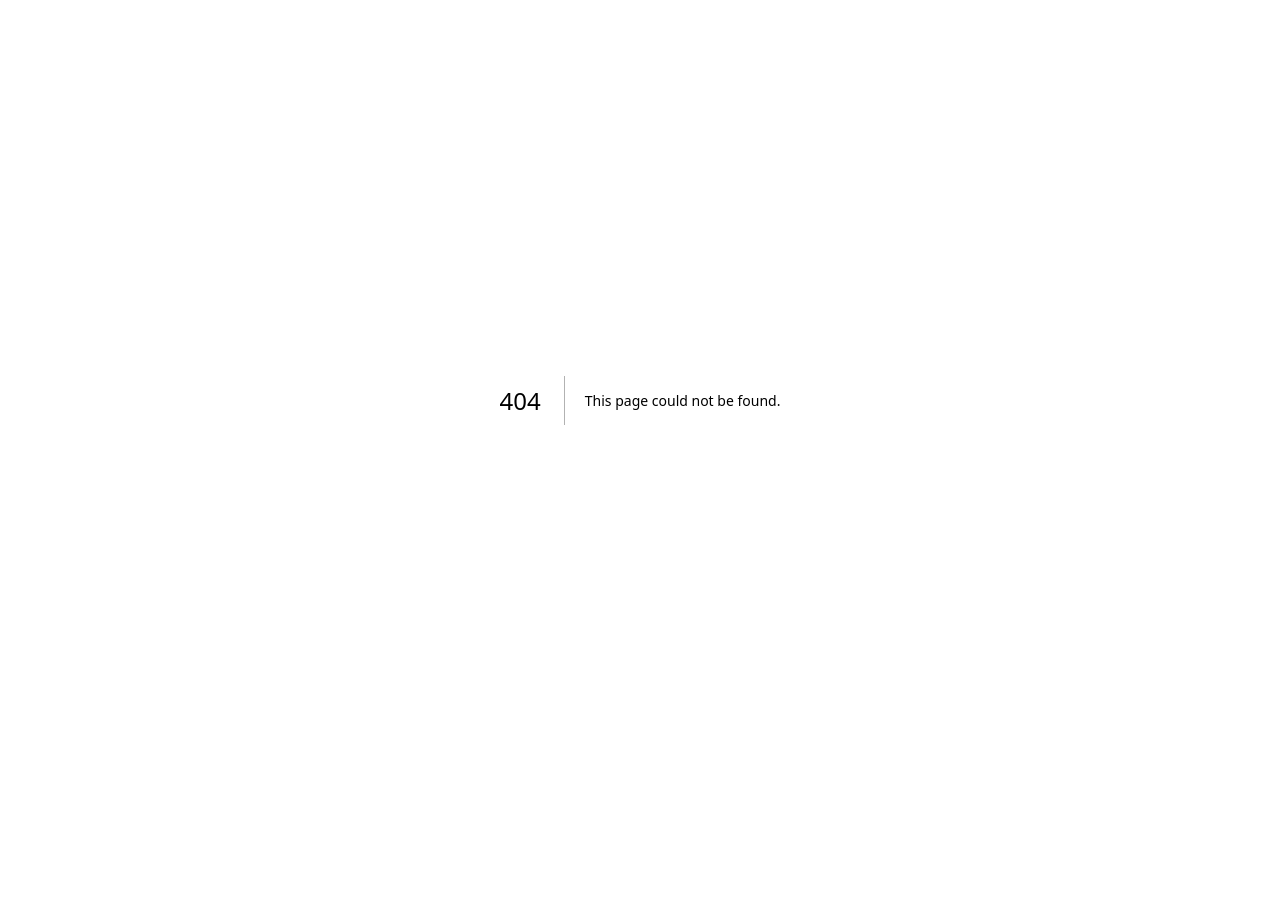
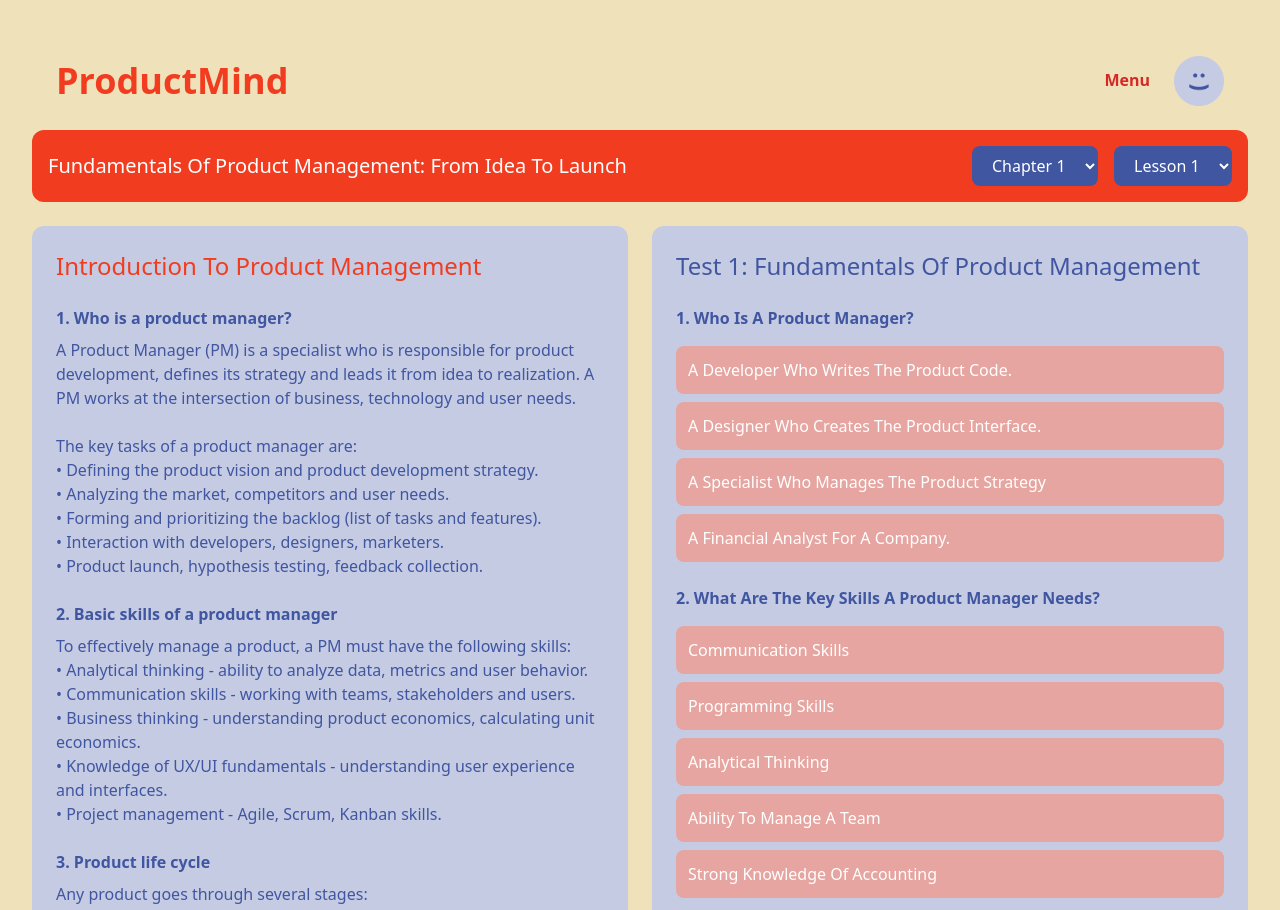
Before and after one commit to AstreaA/productmind, a Next.js app: page /courses/1 in a window 1280 px wide. Before the commit this address had no page. Shown: the top 910 px of the page. Before the commit the page ends 800 px from the top, so only its background shows below. Built offline with nearby package versions, Linux system fonts and the light colour scheme.

Commit message:
update course page

```diff
--- a/next.config.mjs
+++ b/next.config.mjs
@@ -2,9 +2,15 @@
 const nextConfig = {
   images: {
     domains: [],
+    unoptimized: true,
+    remotePatterns: [
+      {
+        protocol: 'https',
+        hostname: '**',
+      },
+    ],
   },
   output: 'export'
-
 };
 
 export default nextConfig;
--- a/src/app/components/Navbar.js
+++ b/src/app/components/Navbar.js
@@ -9,7 +9,7 @@ export default function Navbar() {
         <h1 className="text-4xl font-bold text-[#f13c20]">ProductMind</h1>
         <div className="flex gap-4 text-[#d62828] font-bold">
           <a href="#" className="hover:underline mr-2 mt-3">Menu</a>
-          <Image src="/menu.png" alt="Menu" width={50} height={50} />
+          <Image src="/images/menu.png" alt="Menu" width={50} height={50} />
 
         </div>
 
--- /dev/null
+++ b/src/app/courses/[id]/CourseContent.js
@@ -0,0 +1,174 @@
+"use client";
+import { useParams } from 'next/navigation';
+import Navbar from '../../components/Navbar.js';
+import Image from 'next/image';
+
+export default function CourseContent() {
+  const params = useParams();
+  const courseId = params.id;
+
+  const course = {
+    id: courseId,
+    title: 'Fundamentals Of Product Management: From Idea To Launch',
+    currentChapter: 'Chapter 1',
+    currentLesson: 'Lesson 1',
+    content: {
+      title: 'Introduction To Product Management',
+      sections: [
+        {
+          title: '1. Who is a product manager?',
+          content: `A Product Manager (PM) is a specialist who is responsible for product development, defines its strategy and leads it from idea to realization. A PM works at the intersection of business, technology and user needs.
+
+The key tasks of a product manager are:
+• Defining the product vision and product development strategy.
+• Analyzing the market, competitors and user needs.
+• Forming and prioritizing the backlog (list of tasks and features).
+• Interaction with developers, designers, marketers.
+• Product launch, hypothesis testing, feedback collection.`
+        },
+        {
+          title: '2. Basic skills of a product manager',
+          content: `To effectively manage a product, a PM must have the following skills:
+• Analytical thinking - ability to analyze data, metrics and user behavior.
+• Communication skills - working with teams, stakeholders and users.
+• Business thinking - understanding product economics, calculating unit economics.
+• Knowledge of UX/UI fundamentals - understanding user experience and interfaces.
+• Project management - Agile, Scrum, Kanban skills.`
+        },
+        {
+          title: '3. Product life cycle',
+          content: `Any product goes through several stages:
+1. Research and idea generation - studying the market, competitors, identifying user problems.
+2. Strategy development - defining the value proposition, audience, business model.
+3. Design and development - prototyping, roadmap building, working with the team.
+4. Launch MVP (Minimum Viable Product) - testing the basic version of the product.
+5. Growth and development - gathering analytics, introducing new features, attracting users.
+6. Maturity and scaling - search for new markets, product optimization.
+7. Product sunset - if the product loses relevance, it may be withdrawn from the market.`
+        }
+      ]
+    },
+    test: {
+      title: 'Test 1: Fundamentals Of Product Management',
+      questions: [
+        {
+          question: '1. Who Is A Product Manager?',
+          options: [
+            'A Developer Who Writes The Product Code.',
+            'A Designer Who Creates The Product Interface.',
+            'A Specialist Who Manages The Product Strategy',
+            'A Financial Analyst For A Company.'
+          ]
+        },
+        {
+          question: '2. What Are The Key Skills A Product Manager Needs?',
+          options: [
+            'Communication Skills',
+            'Programming Skills',
+            'Analytical Thinking',
+            'Ability To Manage A Team',
+            'Strong Knowledge Of Accounting'
+          ]
+        },
+        {
+          question: '3. What Is An MVP?',
+          options: [
+            'Marketing Video Product',
+            'Maximum Viable Product',
+            'Multifunctional Program Version',
+            'Minimum Viable Product'
+          ]
+        }
+      ]
+    }
+  };
+
+  return (
+    <main className="min-h-screen bg-[#EFE2BA] p-8 font-sans">
+      <Navbar />
+
+      {/* Course Header */}
+      <div className="bg-[#F13C20] text-white p-4 rounded-xl mb-6 flex items-center justify-between">
+        <h1 className="text-xl">{course.title}</h1>
+        <div className="flex gap-4">
+          <select className="bg-[#4056A1] text-white px-4 py-2 rounded-lg">
+            <option>{course.currentChapter}</option>
+          </select>
+          <select className="bg-[#4056A1] text-white px-4 py-2 rounded-lg">
+            <option>{course.currentLesson}</option>
+          </select>
+        </div>
+      </div>
+
+      {/* Main Content */}
+      <div className="grid grid-cols-2 gap-6">
+        {/* Left Column - Lesson Content */}
+        <div className="bg-[#C5CBE3] rounded-xl p-6">
+          <h2 className="text-2xl text-[#F13C20] mb-6">{course.content.title}</h2>
+          {course.content.sections.map((section, index) => (
+            <div key={index} className="mb-6">
+              <h3 className="text-[#4056A1] font-semibold mb-2">{section.title}</h3>
+              <p className="text-[#4056A1] whitespace-pre-line">{section.content}</p>
+            </div>
+          ))}
+        </div>
+
+        {/* Right Column - Test */}
+        <div className="bg-[#C5CBE3] rounded-xl p-6">
+          <h2 className="text-2xl text-[#4056A1] mb-6">{course.test.title}</h2>
+          {course.test.questions.map((q, index) => (
+            <div key={index} className="mb-6">
+              <h3 className="text-[#4056A1] font-semibold mb-4">{q.question}</h3>
+              <div className="space-y-2">
+                {q.options.map((option, optIndex) => (
+                  <button
+                    key={optIndex}
+                    className="w-full text-left p-3 bg-[#E6A5A0] text-white rounded-lg hover:bg-[#F13C20] transition-colors"
+                  >
+                    {option}
+                  </button>
+                ))}
+              </div>
+            </div>
+          ))}
+          <button className="w-full bg-[#4056A1] text-white py-3 rounded-lg mt-4 hover:bg-[#2E3E7D] transition-colors">
+            Submit Answers
+          </button>
+        </div>
+      </div>
+
+      {/* AI Assistant */}
+      <div className="bg-[#C5CBE3] rounded-xl p-6 mt-6">
+        <div className="flex items-center gap-4 mb-4">
+          <div className="w-12 h-12 relative">
+            <Image
+              src="/images/ai-assistant.png"
+              alt="AI Assistant"
+              width={48}
+              height={48}
+              className="rounded-full"
+            />
+          </div>
+          <p className="text-[#4056A1]">
+            Having Trouble? I, AI-Assistant, You Can Ask Me Your Question About The Topic Of The Lesson And I Will Try To Help You.
+          </p>
+        </div>
+        <div className="relative">
+          <input
+            type="text"
+            placeholder="Ask AI-Assistant A Quastion"
+            className="w-full p-4 pr-12 rounded-full bg-white text-[#4056A1]"
+          />
+          <button className="absolute right-4 top-1/2 -translate-y-1/2">
+            <Image
+              src="/images/send.png"
+              alt="Send"
+              width={24}
+              height={24}
+            />
+          </button>
+        </div>
+      </div>
+    </main>
+  );
+}
--- /dev/null
+++ b/src/app/courses/[id]/page.js
@@ -0,0 +1,14 @@
+import CourseContent from './CourseContent';
+
+// Define which course IDs should be pre-rendered at build time
+export async function generateStaticParams() {
+  // This would typically come from an API or database
+  const courseIds = [1, 2, 3];
+  return courseIds.map((id) => ({
+    id: id.toString(),
+  }));
+}
+
+export default function CoursePage() {
+  return <CourseContent />;
+}
```
Also changed, not shown: public/images/ai-assistant.png (added), public/images/send.png (added).
